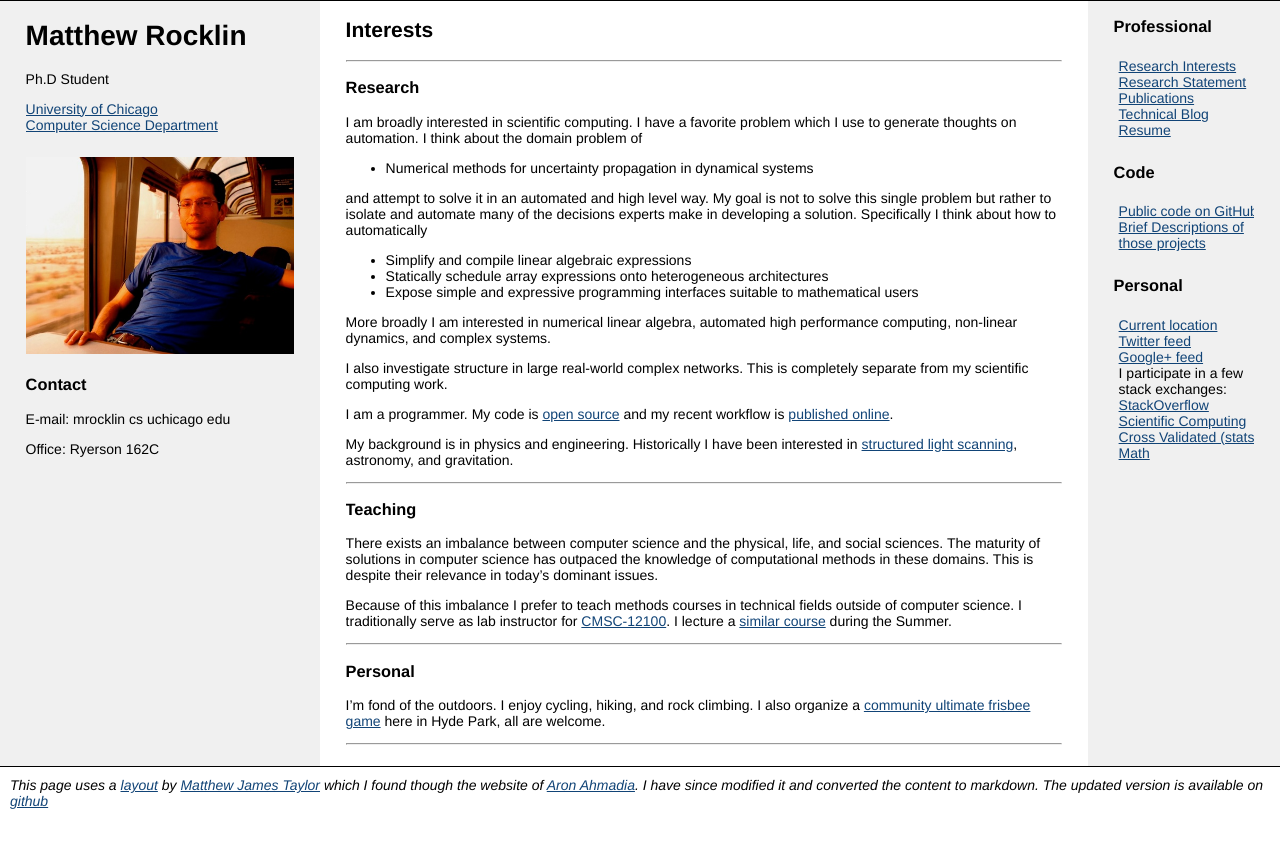
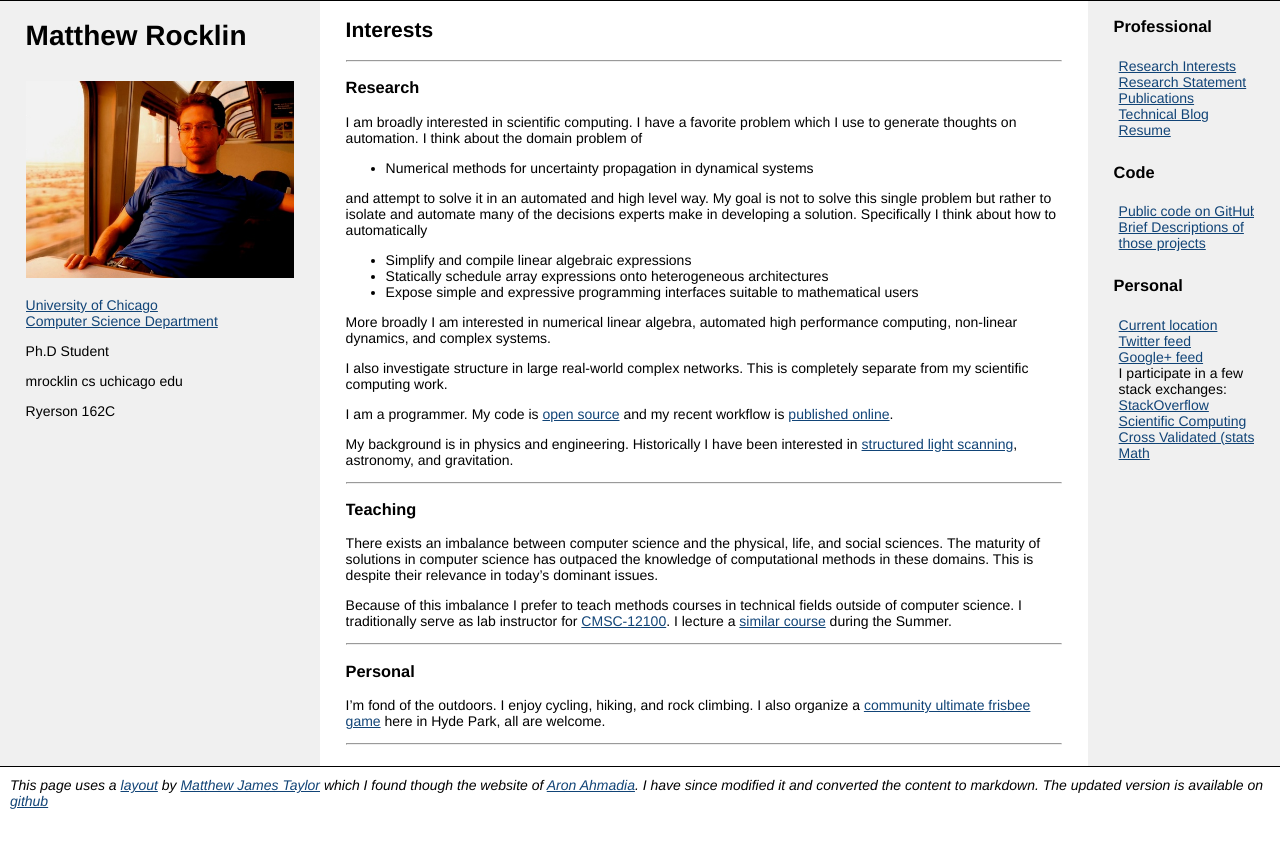
Before and after one commit to mrocklin/mrocklin.github.io, a Jekyll site: the page built from index.md, in a window 1280 px wide. Shown: the top 848 px of the page. Built offline with Jekyll 4.4.1, drawn with Linux system fonts in a browser that asks for light colours; Markdown is read by kramdown in place of the engine named in the settings.

Commit message:
rearrange personal information in leftbar

```diff
--- a/_includes/leftbar.md
+++ b/_includes/leftbar.md
@@ -2,15 +2,15 @@
 Matthew Rocklin
 ===============
 
-Ph.D Student
+![Matthew Rocklin](/trainselfphoto_small.jpg)
+
 
 [University of Chicago<br>
 Computer Science Department](http://cs.uchicago.edu/)
 
-![Matthew Rocklin](/trainselfphoto_small.jpg)
+Ph.D Student
 
-### Contact
 
-E-mail: mrocklin cs uchicago edu
+mrocklin cs uchicago edu
 
-Office: Ryerson 162C
+Ryerson 162C
```
